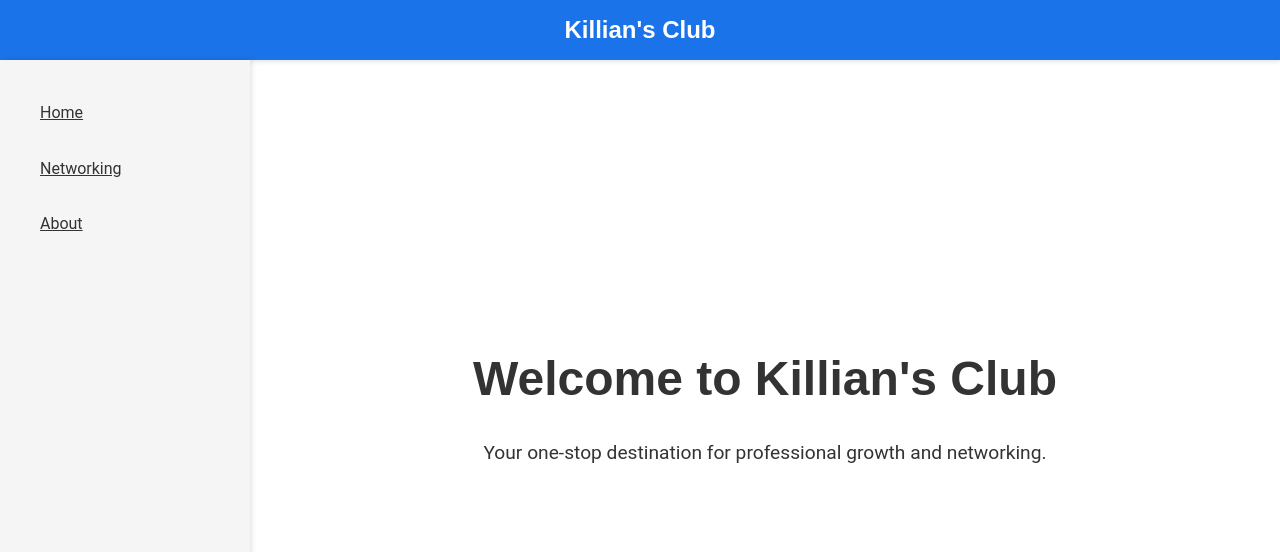
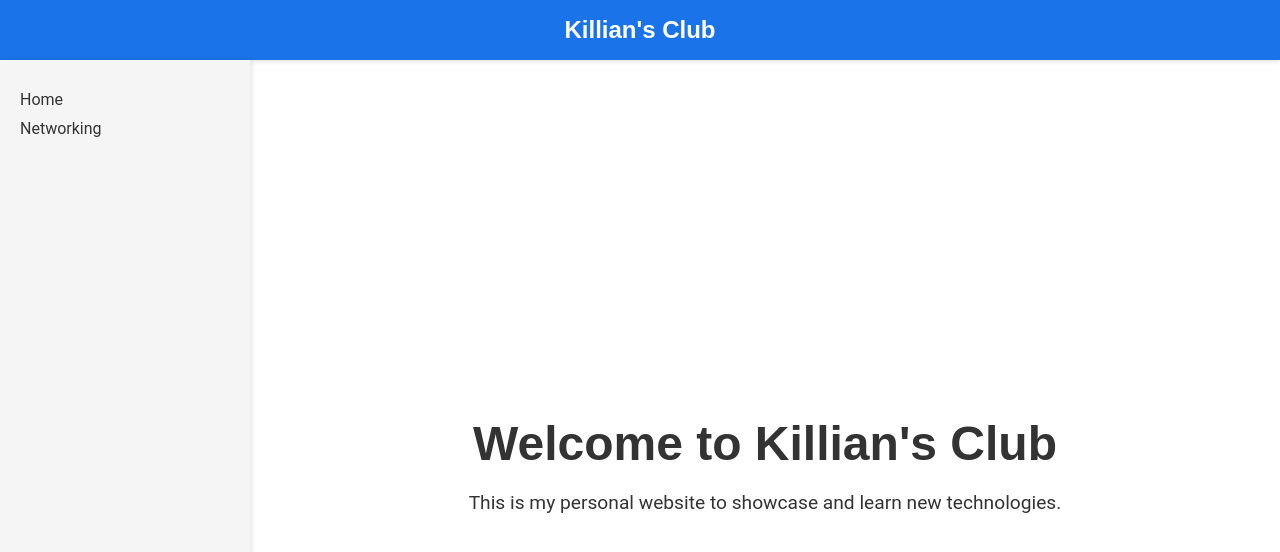
Before and after one commit to killian9902/KilliansClub-Client, a React (Vite) app: page / in a window 1280 px wide. Shown: the top 552 px of the page. Built offline with nearby package versions, Linux system fonts and the light colour scheme.

Commit message:
Changed background

```diff
--- a/index.html
+++ b/index.html
@@ -2,7 +2,7 @@
 <html lang="en">
   <head>
     <meta charset="UTF-8" />
-    <link rel="icon" type="image/svg+xml" href="/vite.svg" />
+    <link rel="icon" type="image/svg+xml" href="/night-club.svg" />
     <meta name="viewport" content="width=device-width, initial-scale=1.0" />
     <title>Killian's Club</title>
   </head>
--- a/src/App.jsx
+++ b/src/App.jsx
@@ -1,17 +1,12 @@
 import React from 'react';
 import { BrowserRouter as Router } from 'react-router-dom';
-import Routes from './routes/Routes';
-
-import { DeviceProvider } from './context/DeviceDetection';
+import AppRoutes from './routes/Routes'; // Use the renamed Routes component
 
 const App = () => {
   return (
-      <DeviceProvider>
-        <Router>
-          <Routes />
-        </Router>
-      </DeviceProvider>
-
+    <Router>
+      <AppRoutes />
+    </Router>
   );
 };
 
--- a/src/components/Background.jsx
+++ b/src/components/Background.jsx
@@ -1,33 +1,49 @@
-import React, { useState } from 'react';
-import { useDeviceContext } from '../context/DeviceDetection';
+import React, { useState, useEffect } from 'react';
 import '../styles/Background.css';
 
 const Background = ({ children }) => {
-  const { deviceType } = useDeviceContext();
-  const [isSidebarOpen, setSidebarOpen] = useState(false);
+  const [isSmallScreen, setIsSmallScreen] = useState(window.innerWidth < 1024);
+  const [isSidebarOpen, setSidebarOpen] = useState(!isSmallScreen);
 
-  const toggleSidebar = () => setSidebarOpen(!isSidebarOpen);
+  useEffect(() => {
+    const handleResize = () => {
+      const smallScreen = window.innerWidth < 1024;
+      setIsSmallScreen(smallScreen);
+
+      // Automatically close sidebar on small screens
+      if (smallScreen && isSidebarOpen) setSidebarOpen(false);
+    };
+
+    window.addEventListener('resize', handleResize);
+    return () => window.removeEventListener('resize', handleResize);
+  }, [isSidebarOpen]);
+
+  const toggleSidebar = () => {
+    setSidebarOpen((prev) => !prev);
+  };
 
   return (
-    <div className={`background-${deviceType}`}>
+    <div className="background">
+      {/* Navbar */}
       <div className="navbar">
-        {deviceType !== 'desktop' && (<button onClick={toggleSidebar} className="sidebar-toggle">☰</button>)}
-        <div className='navbar-title'><h1>Killian's Club</h1></div>
+        {isSmallScreen && (
+          <button onClick={toggleSidebar} className="sidebar-toggle">☰</button>
+        )}
+        <div className="navbar-title">
+          <h1>Killian's Club</h1>
+        </div>
       </div>
 
-      {/* Sidebar for Desktop or Dropdown for Mobile/Tablet */}
-      {(deviceType === 'desktop' || isSidebarOpen) && (
+      {/* Sidebar */}
       <div className={`sidebar ${isSidebarOpen ? 'open' : ''}`}>
         <ul>
           <li><a href="/">Home</a></li>
           <li><a href="/networking">Networking</a></li>
-            <li><a href="/about">About</a></li>
         </ul>
       </div>
-      )}
 
       {/* Main Content */}
-      <div className={`content ${deviceType === 'desktop' ? 'content-desktop' : 'content-mobile'}`}>
+      <div className={`content ${isSmallScreen ? 'content-mobile' : 'content-desktop'}`}>
         {children}
       </div>
     </div>
--- a/src/context/DeviceDetection.jsx
+++ /dev/null
@@ -1,35 +0,0 @@
-import React, { createContext, useContext, useEffect, useState } from 'react';
-
-// Device detection logic
-const getDeviceType = () => {
-  const width = window.innerWidth;
-  const userAgent = navigator.userAgent.toLowerCase();
-
-  if (/mobile|iphone|android/i.test(userAgent) && width < 768) return 'mobile';
-  if (/tablet|ipad/i.test(userAgent) || (width >= 768 && width < 1024)) return 'tablet';
-  return 'desktop';
-};
-
-// Create DeviceContext
-const DeviceContext = createContext();
-
-// DeviceContext Provider
-export const DeviceProvider = ({ children }) => {
-  const [deviceType, setDeviceType] = useState(getDeviceType()); // Initialize immediately
-
-  useEffect(() => {
-    const handleResize = () => setDeviceType(getDeviceType());
-    window.addEventListener('resize', handleResize);
-
-    return () => window.removeEventListener('resize', handleResize);
-  }, []);
-
-  return (
-    <DeviceContext.Provider value={{ deviceType }}>
-      {children}
-    </DeviceContext.Provider>
-  );
-};
-
-// Custom hook for accessing DeviceContext
-export const useDeviceContext = () => useContext(DeviceContext);
--- a/src/pages/Home.jsx
+++ b/src/pages/Home.jsx
@@ -6,7 +6,7 @@ const HomePage = () => {
     <section className="hero">
       <div className="hero-content">
         <h1>Welcome to Killian's Club</h1>
-        <p>Your one-stop destination for professional growth and networking.</p>
+        <p>This is my personal website to showcase and learn new technologies.</p>
       </div>
     </section>
   );
--- a/src/pages/Networking.jsx
+++ b/src/pages/Networking.jsx
@@ -1,5 +1,14 @@
-const NetworkingPage = () => {
-    return <div>Networking Page</div>;
+import React from 'react';
+import '../styles/Hero.css';
+
+const HomePage = () => {
+  return (
+    <section className="hero">
+      <div className="hero-content">
+        <h1>Networking</h1>
+      </div>
+    </section>
+  );
   };
 
-  export default NetworkingPage;
+  export default HomePage;
--- a/src/routes/Routes.jsx
+++ b/src/routes/Routes.jsx
@@ -3,29 +3,16 @@ import { Routes, Route } from 'react-router-dom';
 
 import HomePage from '../pages/Home';
 import NetworkingPage from '../pages/Networking';
-
-import background from '../components/Background'
-
-
-import { useDeviceContext } from '../context/DeviceDetection';
 import Background from '../components/Background';
 
-
 const PublicRoutes = () => {
-  const { deviceType } = useDeviceContext(); // Get device type
-
-   // Choose background based on device type
-
   return (
-
     <Background>
-
-        <Routes>
-          <Route path="/" element={<HomePage />} />
-          <Route path="/networking" element={<NetworkingPage />} />
-        </Routes>
+      <Routes>
+        <Route path="/" element={<HomePage />} />
+        <Route path="/networking" element={<NetworkingPage />} />
+      </Routes>
     </Background>
-
   );
 };
 
--- a/src/styles/Background.css
+++ b/src/styles/Background.css
@@ -1,181 +1,118 @@
 :root {
-  --primary-color: #1a73e8; /* Bright blue */
-  --secondary-color: #f5f5f5; /* Light grey */
-  --text-color: #333; /* Dark grey for text */
-  --accent-color: #ff9800; /* Orange for highlights */
+  --primary-color: #1a73e8;
+  --secondary-color: #f5f5f5;
+  --text-color: #333;
+  --accent-color: #ff9800;
 }
+
 * {
   box-sizing: border-box;
 }
 
 /* Main container */
 html, body, #root {
-  height: 100dvh; /* Full viewport height */
-  width: 100vw; /* Full viewport width */
-  margin: 0; /* Removes default margins */
+  height: 100vh;
+  width: 100vw;
+  margin: 0;
+  padding: 0;
   font-family: 'Roboto', sans-serif;
   font-size: 16px;
-  line-height: 1.6;
   color: var(--text-color);
-  padding: 0;
+  overflow-x: hidden; /* Prevent horizontal scrolling */
 }
 
-
-.background-mobile{
+.background {
   display: flex;
   flex-direction: column;
   height: 100vh;
-    height: 100dvh;
-  }
-
-.background-desktop{
-    display: flex;
-    flex-direction: column;
-    height: 100dvh;
 }
 
 /* Navbar */
 .navbar {
-    display: flex; /* Makes the navbar a flex container */
-    justify-content: space-between; /* Align button to the left, title to the right */
-    align-items: center; /* Vertically center items */
+  display: flex;
+  justify-content: space-between;
+  align-items: center;
   position: fixed;
   top: 0;
   width: 100%;
   height: 60px;
   background-color: var(--primary-color);
   color: white;
-
-    box-shadow: 0 2px 4px rgba(0, 0, 0, 0.1); /* Subtle shadow for depth */
-
-     /* Add horizontal padding */
+  box-shadow: 0 2px 4px rgba(0, 0, 0, 0.1);
 }
 
-
-
-
 .navbar-title {
-  position: absolute; /* Ensures the title is centered */
+  position: absolute;
   left: 50%;
-  transform: translateX(-50%); /* Centers the title horizontally */
+  transform: translateX(-50%);
   text-align: center;
 }
+
 .navbar h1 {
   font-size: 24px;
   font-family: 'Poppins', sans-serif;
 }
 
-.navbar ul {
+.sidebar {
+  position: fixed;
+  top: 60px; /* Below navbar */
+  left: 0;
+  height: calc(100% - 60px); /* Full height minus navbar */
+  width: 250px;
+  background-color: var(--secondary-color);
+  padding: 20px;
+  box-shadow: 2px 0 5px rgba(0, 0, 0, 0.1);
   display: flex;
-  list-style: none;
+  flex-direction: column;
 }
 
-.navbar ul li {
-  margin: 0 15px;
+.sidebar ul {
+  list-style: none;
+  padding: 0;
+  margin: 0;
 }
 
-.navbar ul li a {
-  text-decoration: none;
-  color: white;
-  font-size: 16px;
-  transition: color 0.3s;
+.sidebar ul li {
+  margin: 10px 0;
 }
 
-.navbar ul li a:hover {
-  color: var(--accent-color); /* Highlight on hover */
+.sidebar ul li a {
+  text-decoration: none;
+  color: var(--text-color);
 }
 
-
-.sidebar-toggle {
-    background-color: #ffffff00;
-    color: rgb(255, 255, 255);
-    border: none;
-    font-size: 18px;
-    cursor: pointer;
-    padding-left: 20px;
-  }
-
-
-
-
-  /* Content area */
 .content-desktop {
-    box-sizing: border-box; /* Includes padding in width/height */
+  flex: 1;
+  margin-left: 250px; /* Leave space for sidebar */
+  padding-top: 60px; /* Below navbar */
+  height: calc(100vh - 60px);
+  overflow-y: auto;
 }
 
 .content-mobile {
-     /* Adjust for snavbar height */
-    padding-top: 60px;
   flex: 1;
-    height: 100dvh;
+  padding-top: 60px; /* Below navbar */
+  height: calc(100vh - 60px);
+  overflow-y: auto;
 }
 
-
-
-
-  /* Adjust for sidebar on desktop */
-  @media (min-width: 1024px) {
-    .content {
-      margin-left: 250px; /* Space for sidebar */
-    }
-  }
-
-  .sidebar {
-    position: fixed; /* Keeps the sidebar fixed to the left */
-    top: 60px; /* Starts below the navbar */
-    left: 0; /* Aligns it to the left edge */
-    height: calc(100% - 60px); /* Full height minus navbar */
-    width: 250px; /* Sidebar width */
-    background-color: var(--secondary-color); /* Matches your color scheme */
-    padding: 20px; /* Adds spacing inside the sidebar */
-    box-shadow: 2px 0 5px rgba(0, 0, 0, 0.1); /* Adds a shadow */
-   /* Keeps the sidebar above other elements */
-    display: flex; /* Flex container for items */
-    flex-direction: column; /* Stacks items vertically */
-  }
-
-  .sidebar ul {
-    list-style: none; /* Removes bullets */
-    margin: 0;
-    padding: 0;
-  }
-
-  .sidebar ul li {
-    display: flex;
-    align-items: center;
-    margin: 10px 0;
-    padding: 10px;
-    border-radius: 5px;
-    transition: background-color 0.3s;
-  }
-
-  .sidebar ul li:hover {
-    background-color: var(--primary-color);
-  }
-
-  .sidebar ul li a {
-    margin-left: 10px;
-    color: var(--text-color);
-    font-size: 16px;
-  }
-
-  .sidebar ul li a:hover {
-    color: white;
-  }
-  /* Mobile: Hide sidebar by default */
+/* Responsive Design */
 @media (max-width: 1024px) {
   .sidebar {
-      display: none; /* Hidden on mobile by default */
+    display: none; /* Hide sidebar by default for smaller screens */
   }
 
   .sidebar.open {
-      display: block; /* Shows sidebar when toggled */
+    display: block; /* Show sidebar when toggled */
     position: fixed;
     top: 60px;
     left: 0;
     height: calc(100% - 60px);
-      width: 200px; /* Slightly narrower for mobile */
-      background-color: var(--secondary-color);
+    width: 200px; /* Slightly smaller sidebar for mobile */
     box-shadow: 2px 0 5px rgba(0, 0, 0, 0.2);
   }
+
+  .content-desktop {
+    margin-left: 0; /* No sidebar on mobile */
   }
+}
```
Also changed, not shown: public/night-club.svg (added), src/assets/night-club.svg (added). Lines whose indentation alone changed are shown as unchanged.
